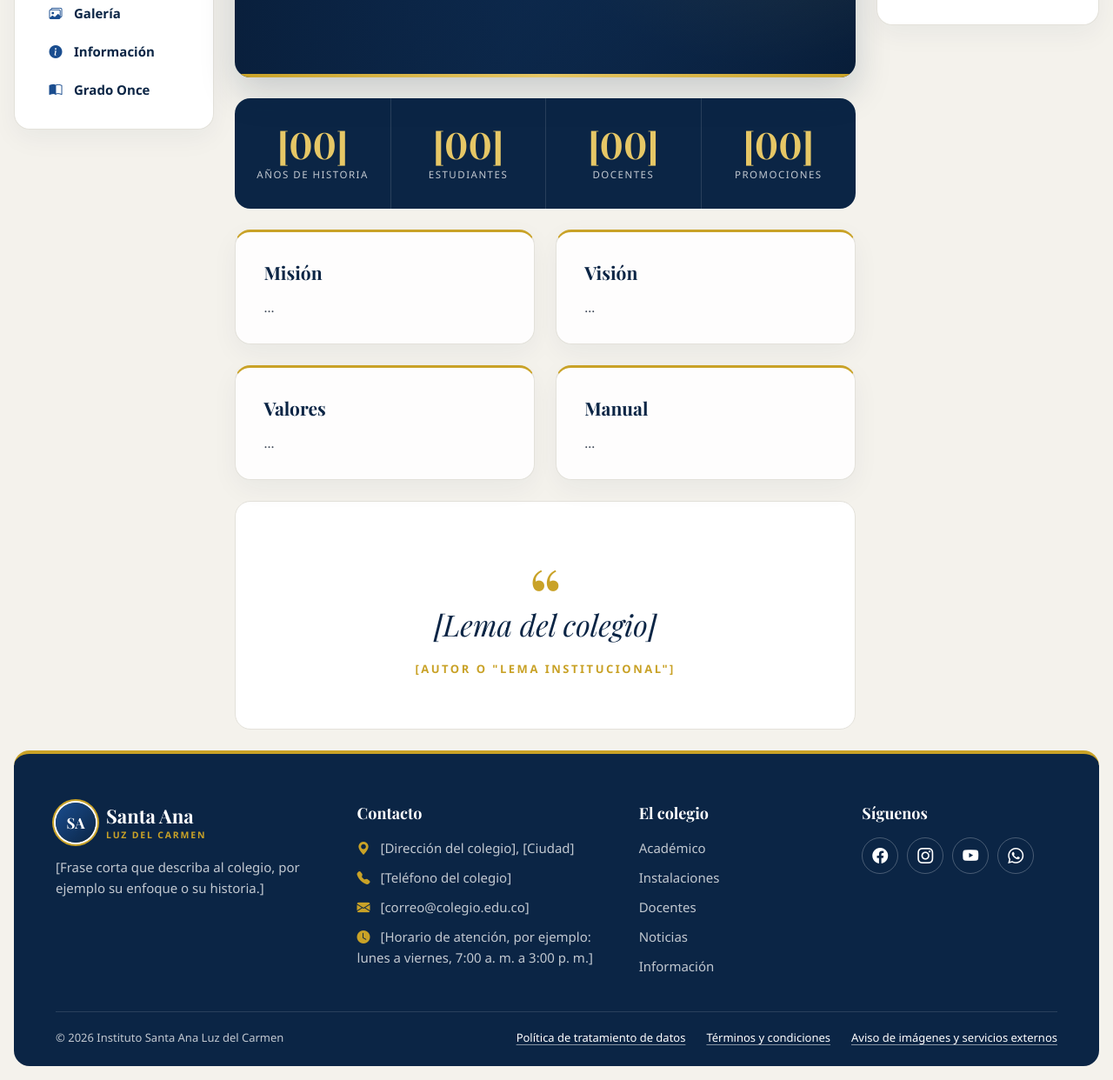
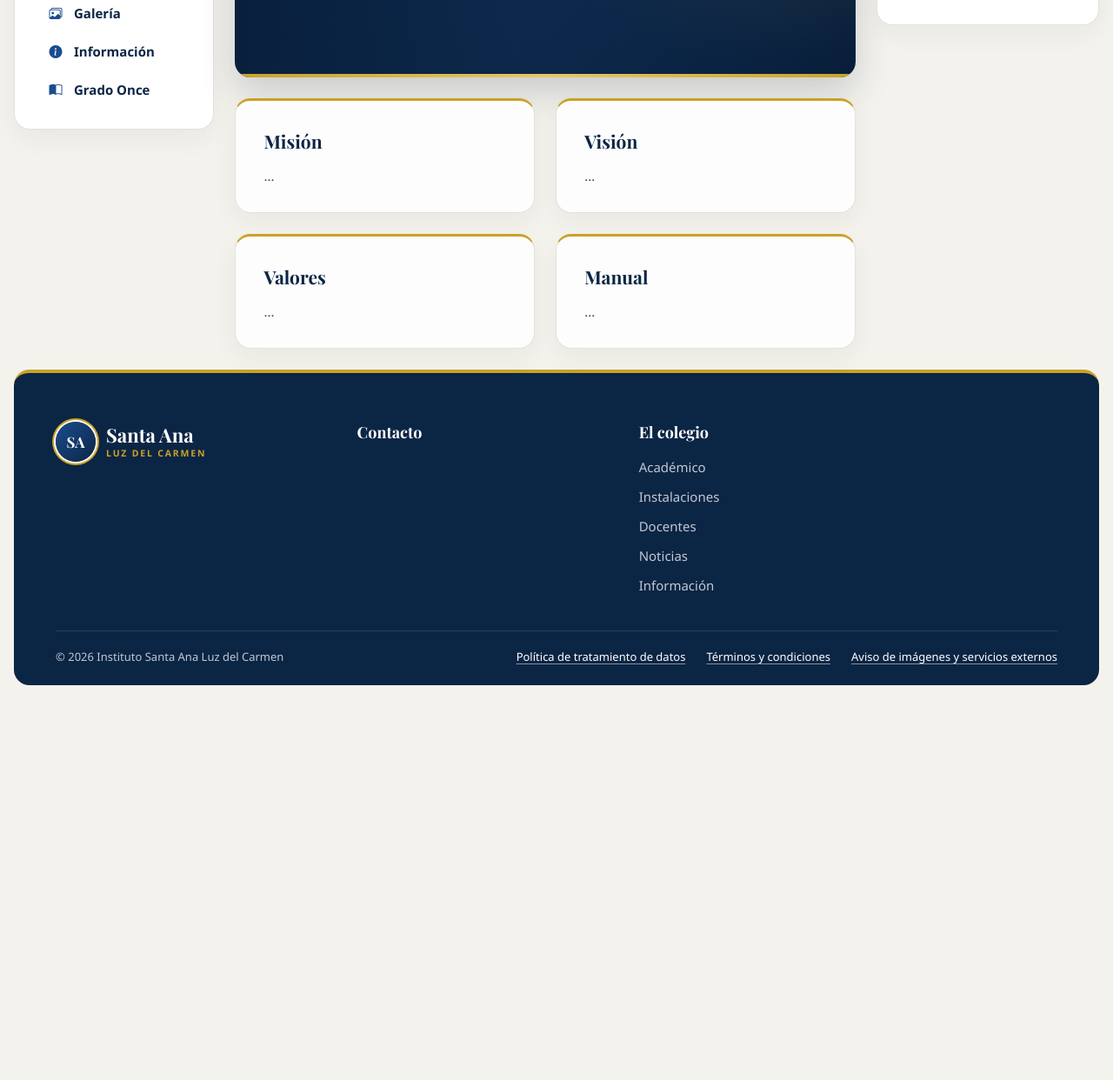
Before and after one commit to santaanaluzdelcarmen9-alt/Instituto-Santa-Ana-Luz-del-Carmen, a website: page index.html in a window 1280 px wide. Shown: the part 391-1633 px from the top of the page at 87% size. After the commit the page ends 1195 px from the top, so only its background shows below. Drawn offline with nearby package versions, Linux system fonts and the light colour scheme; no server answers.

Commit message:
El panel ya no borra lo que guardó otra persona; sin ejemplos que parpadean
- Al guardar, el panel sube solo las partes que cambiaste. Si otra persona
  cambió esa misma parte mientras tenías el panel abierto, no guarda y avisa.
  Antes guardaba todo de una vez y dos paneles abiertos se borraban entre sí
  (así se perdieron las redes sociales el 23 de noviembre).
- index.html ya no trae iconos de redes, lema ni contacto de ejemplo: se
  veían un instante al recargar y luego desaparecían.

Co-Authored-By: Claude Opus 5.5 <noreply@anthropic.com>

```diff
--- a/index.html
+++ b/index.html
@@ -97,21 +97,16 @@
 
         <!-- CIFRAS DEL COLEGIO. Solo se ven en Inicio. -->
         <!-- las cifras se cambian en el panel (Inicio → Cifras) -->
-        <section class="cifras solo-inicio" id="cifras" aria-label="El colegio en cifras">
-            <div class="cifra"><strong>[00]</strong><span>Años de historia</span></div>
-            <div class="cifra"><strong>[00]</strong><span>Estudiantes</span></div>
-            <div class="cifra"><strong>[00]</strong><span>Docentes</span></div>
-            <div class="cifra"><strong>[00]</strong><span>Promociones</span></div>
-        </section>
+        <section class="cifras solo-inicio vacio" id="cifras" aria-label="El colegio en cifras"></section>
 
         <div id="content-panel" class="content-panel"></div>
 
         <!-- LEMA DEL COLEGIO. Solo se ve en Inicio. -->
         <!-- el lema se cambia en el panel (Inicio → Lema). Si se deja vacío, no se muestra. -->
-        <section class="lema solo-inicio" id="lema">
+        <section class="lema solo-inicio vacio" id="lema">
             <blockquote>
-                <p id="lema-texto">[Lema del colegio]</p>
-                <cite id="lema-autor">[Autor o "Lema institucional"]</cite>
+                <p id="lema-texto"></p>
+                <cite id="lema-autor"></cite>
             </blockquote>
         </section>
     </main>
@@ -148,17 +143,12 @@
                     </span>
                 </div>
                 <!-- la frase y el contacto se cambian en el panel (Pie de página y contacto) -->
-                <p id="pie-frase">[Frase corta que describa al colegio, por ejemplo su enfoque o su historia.]</p>
+                <p id="pie-frase" hidden></p>
             </div>
 
             <div>
                 <h3>Contacto</h3>
-                <ul class="site-footer__lista" id="pie-contacto">
-                    <li><i class="bi bi-geo-alt-fill"></i> [Dirección del colegio], [Ciudad]</li>
-                    <li><i class="bi bi-telephone-fill"></i> [Teléfono del colegio]</li>
-                    <li><i class="bi bi-envelope-fill"></i> [correo@colegio.edu.co]</li>
-                    <li><i class="bi bi-clock-fill"></i> [Horario de atención, por ejemplo: lunes a viernes, 7:00 a. m. a 3:00 p. m.]</li>
-                </ul>
+                <ul class="site-footer__lista" id="pie-contacto"></ul>
             </div>
 
             <div>
@@ -172,15 +162,10 @@
                 </ul>
             </div>
 
-            <div id="pie-redes-bloque">
+            <div id="pie-redes-bloque" hidden>
                 <h3>Síguenos</h3>
                 <!-- solo se ven las redes que tengan enlace en el panel -->
-                <div class="site-footer__redes" id="pie-redes">
-                    <a href="#" aria-label="Facebook" target="_blank" rel="noopener"><i class="bi bi-facebook"></i></a>
-                    <a href="#" aria-label="Instagram" target="_blank" rel="noopener"><i class="bi bi-instagram"></i></a>
-                    <a href="#" aria-label="YouTube" target="_blank" rel="noopener"><i class="bi bi-youtube"></i></a>
-                    <a href="#" aria-label="WhatsApp" target="_blank" rel="noopener"><i class="bi bi-whatsapp"></i></a>
-                </div>
+                <div class="site-footer__redes" id="pie-redes"></div>
             </div>
         </div>
 
```
Also changed, not shown: admin.js (+54 -2 lines).
